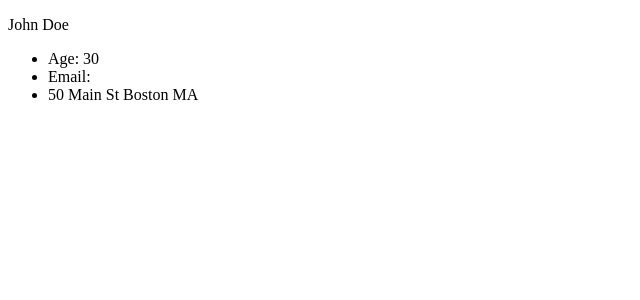
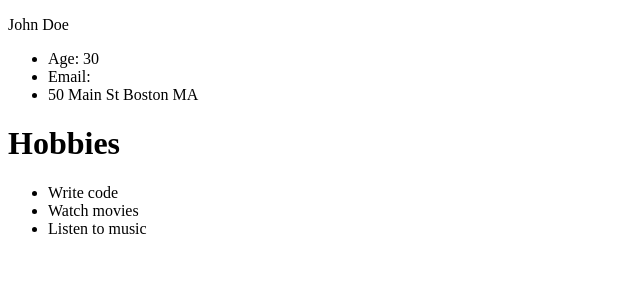
Before and after one commit to Dshoe/a4app-angular-example, an Angular app: page / in a window 1280 px wide. Shown: the top 300 px of the page, without its empty margins (0-640 px from the left). Built offline with nearby package versions, Linux system fonts and the light colour scheme.

Commit message:
user component: use ngFor to display hobbies

```diff
--- a/src/app/components/user/user.component.html
+++ b/src/app/components/user/user.component.html
@@ -4,3 +4,10 @@
   <li>Email: {{email}}</li>
   <li>{{address.street}} {{address.city}} {{address.state}}</li>
 </ul>
+
+<h1>
+  Hobbies
+</h1>
+<ul>
+  <li *ngFor="let hobby of hobbies">{{hobby}}</li>
+</ul>
```
